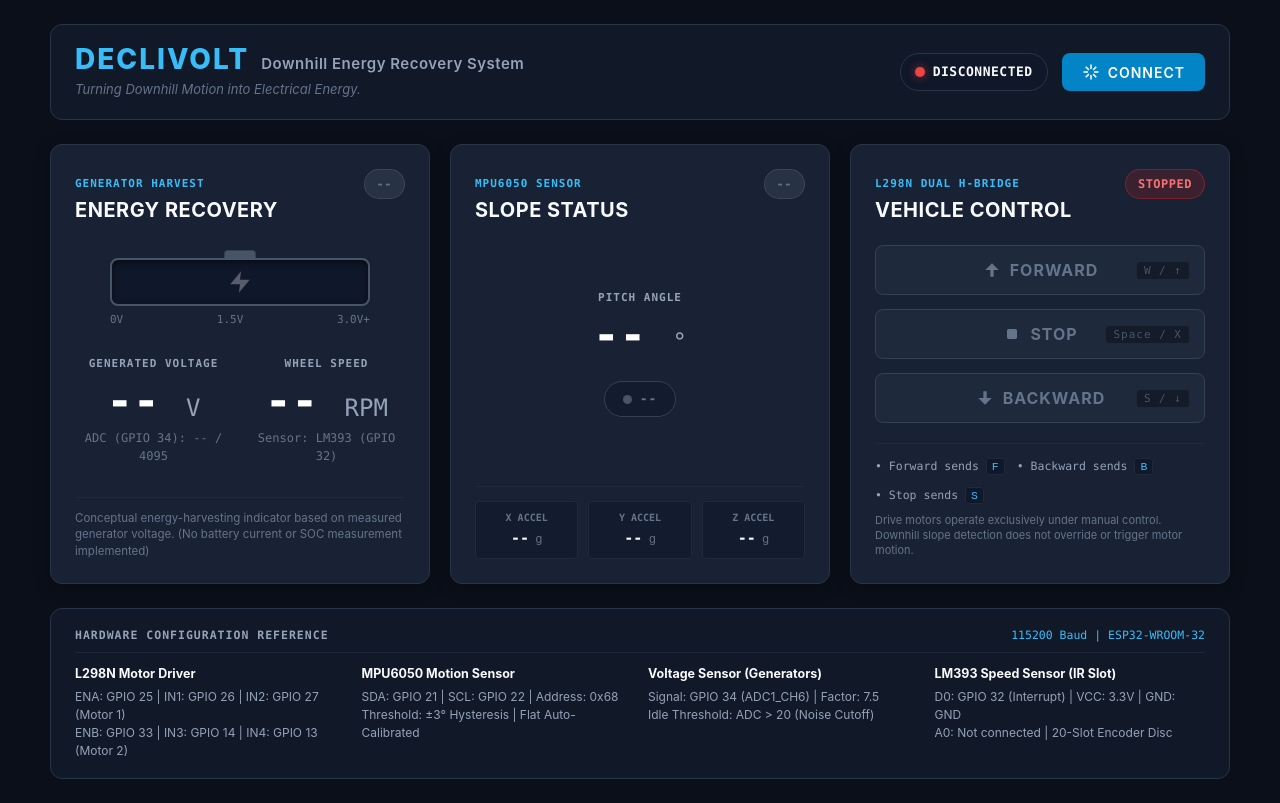
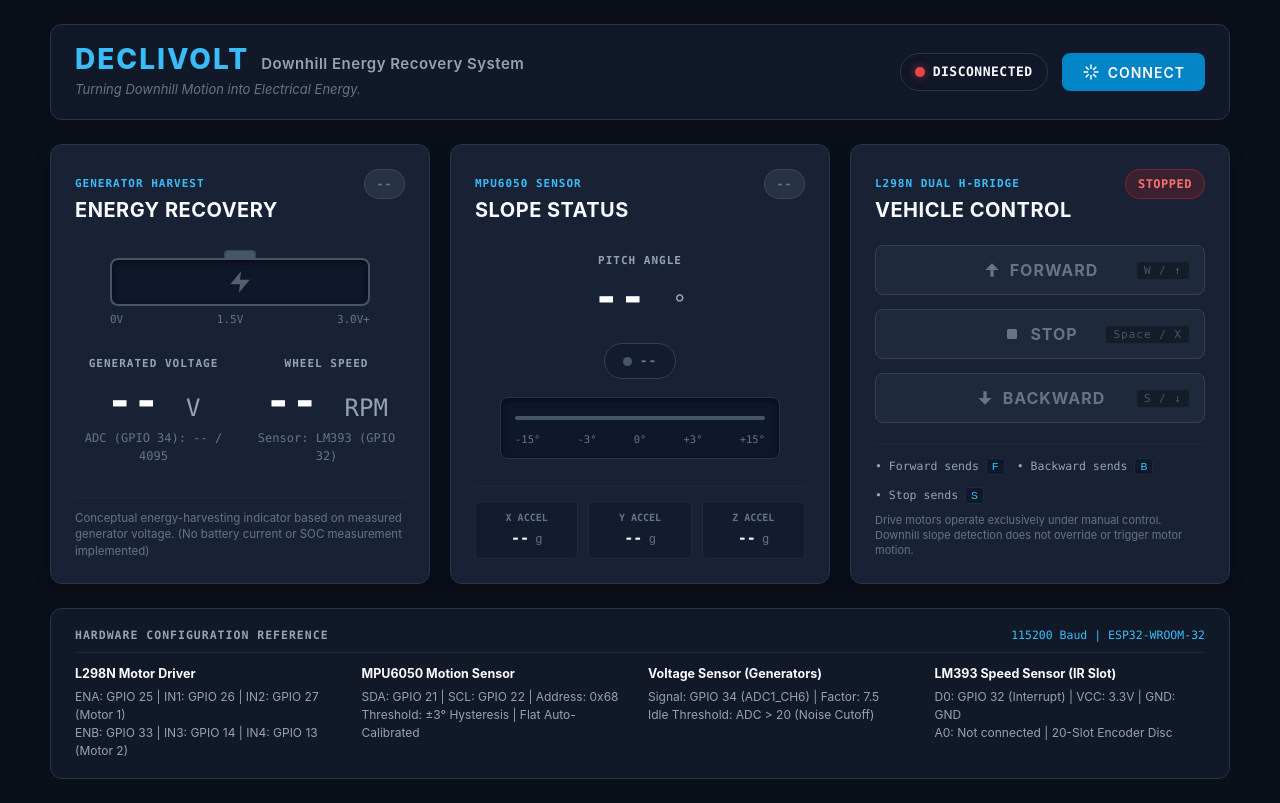
Before and after one commit to hyprpranav/declivolt, a plain HTML site: page index.html in a window 1280 px wide. Drawn offline with Linux system fonts and the light colour scheme.

Commit message:
Reverse slope detection mapping and restore dynamic gyro horizon line gauge

```diff
--- a/index.html
+++ b/index.html
@@ -133,6 +133,18 @@
               <span class="indicator-text" id="slopeIndicatorText">--</span>
             </div>
           </div>
+
+          <!-- Visual Gyro Horizon Line Gauge -->
+          <div class="incline-gauge-container">
+            <div class="incline-horizon-line" id="horizonLine" style="transform: rotate(0deg);"></div>
+            <div class="incline-scale">
+              <span>-15°</span>
+              <span>-3°</span>
+              <span>0°</span>
+              <span>+3°</span>
+              <span>+15°</span>
+            </div>
+          </div>
         </div>
 
         <!-- Energy Recovery Notice Banner -->
--- a/script.js
+++ b/script.js
@@ -34,6 +34,7 @@ const pitchValue = document.getElementById('pitchValue');
 const slopeBadge = document.getElementById('slopeBadge');
 const slopeIndicatorPill = document.getElementById('slopeIndicatorPill');
 const slopeIndicatorText = document.getElementById('slopeIndicatorText');
+const horizonLine = document.getElementById('horizonLine');
 const recoveryBanner = document.getElementById('recoveryBanner');
 const accelX = document.getElementById('accelX');
 const accelY = document.getElementById('accelY');
@@ -279,6 +280,23 @@ function updateSlopeUI(pitch, slope, voltage) {
     slopeIndicatorPill.className = 'slope-indicator-pill ' + slope.toLowerCase();
   }
 
+  // Update visual gyro horizon line tilt
+  if (horizonLine) {
+    const clampedRotation = Math.max(-25, Math.min(25, -pitch));
+    horizonLine.style.transform = `rotate(${clampedRotation}deg)`;
+
+    if (slope === 'UPHILL') {
+      horizonLine.style.backgroundColor = 'var(--color-uphill)';
+      horizonLine.style.boxShadow = '0 0 10px rgba(245, 158, 11, 0.7)';
+    } else if (slope === 'DOWNHILL') {
+      horizonLine.style.backgroundColor = 'var(--color-downhill)';
+      horizonLine.style.boxShadow = '0 0 10px rgba(16, 185, 129, 0.7)';
+    } else {
+      horizonLine.style.backgroundColor = '#38bdf8';
+      horizonLine.style.boxShadow = '0 0 10px rgba(56, 189, 248, 0.5)';
+    }
+  }
+
   // Trigger Energy Recovery status banner when going downhill and voltage is generated
   if (recoveryBanner) {
     if (slope === 'DOWNHILL' && voltage > 0.1) {
@@ -398,6 +416,11 @@ function resetDashboardToDisconnected() {
   slopeBadge.className = 'badge badge-slope neutral';
   if (slopeIndicatorText) slopeIndicatorText.textContent = '--';
   if (slopeIndicatorPill) slopeIndicatorPill.className = 'slope-indicator-pill disconnected';
+  if (horizonLine) {
+    horizonLine.style.transform = 'rotate(0deg)';
+    horizonLine.style.backgroundColor = '#475569';
+    horizonLine.style.boxShadow = 'none';
+  }
   if (recoveryBanner) recoveryBanner.classList.add('hidden');
 
   accelX.textContent = '--';
--- a/style.css
+++ b/style.css
@@ -548,6 +548,37 @@ body {
   box-shadow: none;
 }
 
+.incline-gauge-container {
+  width: 100%;
+  max-width: 280px;
+  background: #0f172a;
+  border: 1px solid var(--border-color);
+  border-radius: var(--radius-md);
+  padding: 18px 14px 10px;
+  position: relative;
+  overflow: hidden;
+  box-shadow: inset 0 2px 6px rgba(0, 0, 0, 0.5);
+}
+
+.incline-horizon-line {
+  width: 100%;
+  height: 4px;
+  background: #38bdf8;
+  border-radius: 2px;
+  transform-origin: center center;
+  transition: transform 0.15s ease-out, background-color 0.25s ease, box-shadow 0.25s ease;
+  box-shadow: 0 0 10px rgba(56, 189, 248, 0.6);
+  margin-bottom: 12px;
+}
+
+.incline-scale {
+  display: flex;
+  justify-content: space-between;
+  font-family: var(--font-mono);
+  font-size: 10.5px;
+  color: var(--text-dim);
+}
+
 .recovery-status-banner {
   background: rgba(16, 185, 129, 0.12);
   border: 1px solid rgba(16, 185, 129, 0.4);
```
Also changed, not shown: 1 other file.
